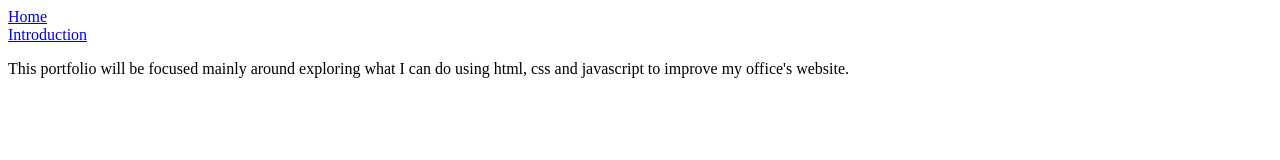
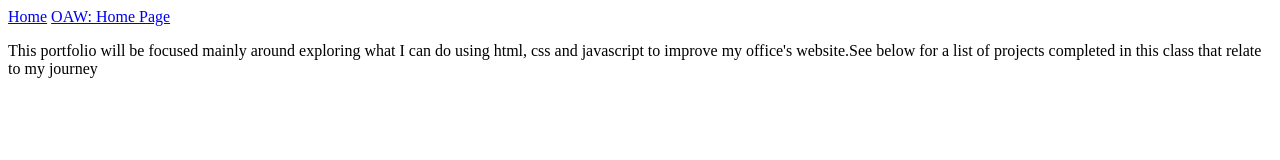
Before and after one commit to satsobek/portfolio, a plain HTML site: page index.html in a window 1280 px wide. Drawn offline with Linux system fonts and the light colour scheme.

Commit message:
add navigation and text

```diff
--- a/index.html
+++ b/index.html
@@ -6,10 +6,11 @@
   </head>
   <body>
     <nav>
-      <a href="XXX">Home</a><div class="vertical-line"</div><a href="XXX">Introduction</a>
-
+      <a href="XXX">Home</a>
+      <a href="XXX">OAW: Home Page</a>
     </nav>
     <p> This portfolio will be focused mainly around exploring what I can do
-      using html, css and javascript to improve my office's website.</P>
+      using html, css and javascript to improve my office's website.See below
+    for a list of projects completed in this class that relate to my journey</P>
   </body>
 </html>
```
